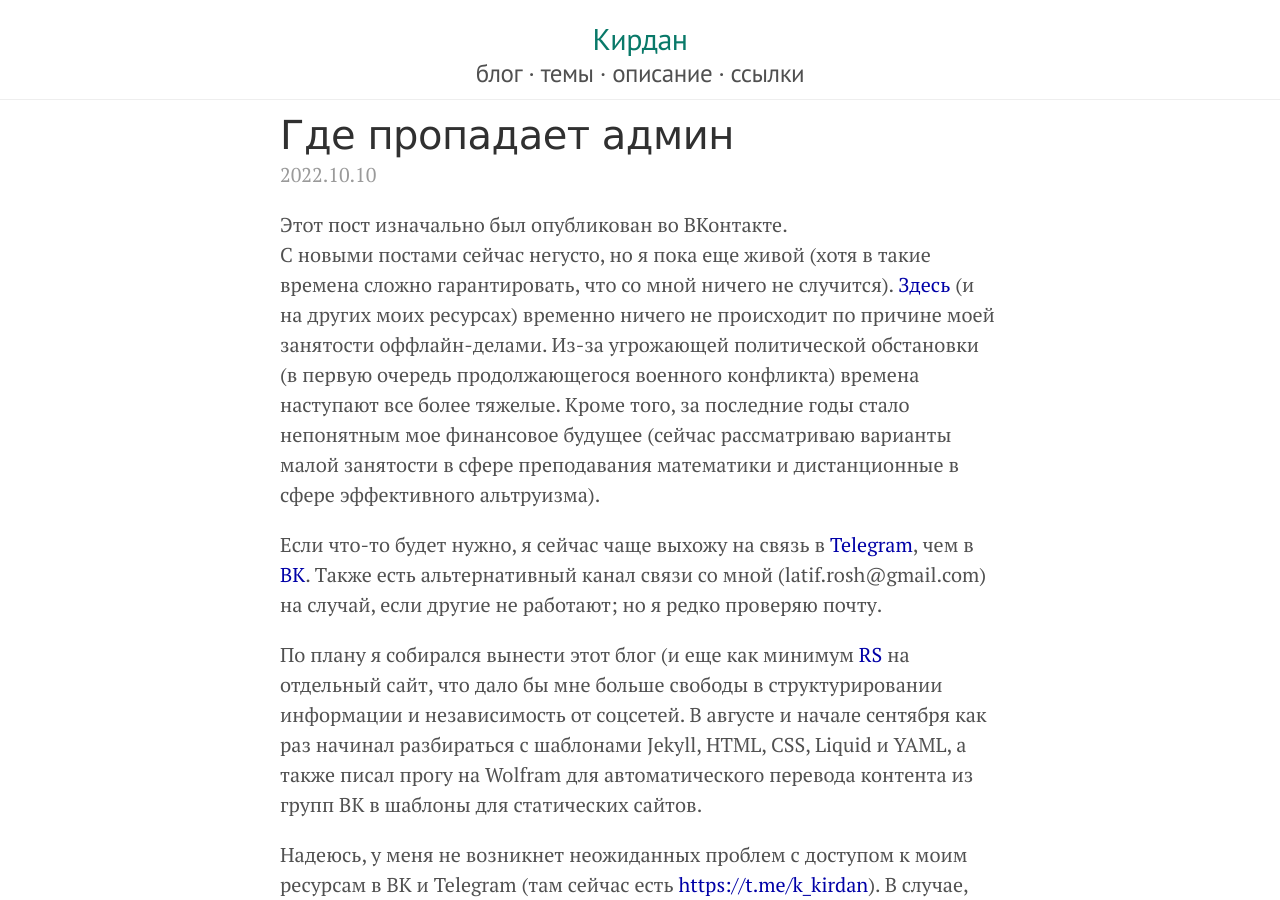
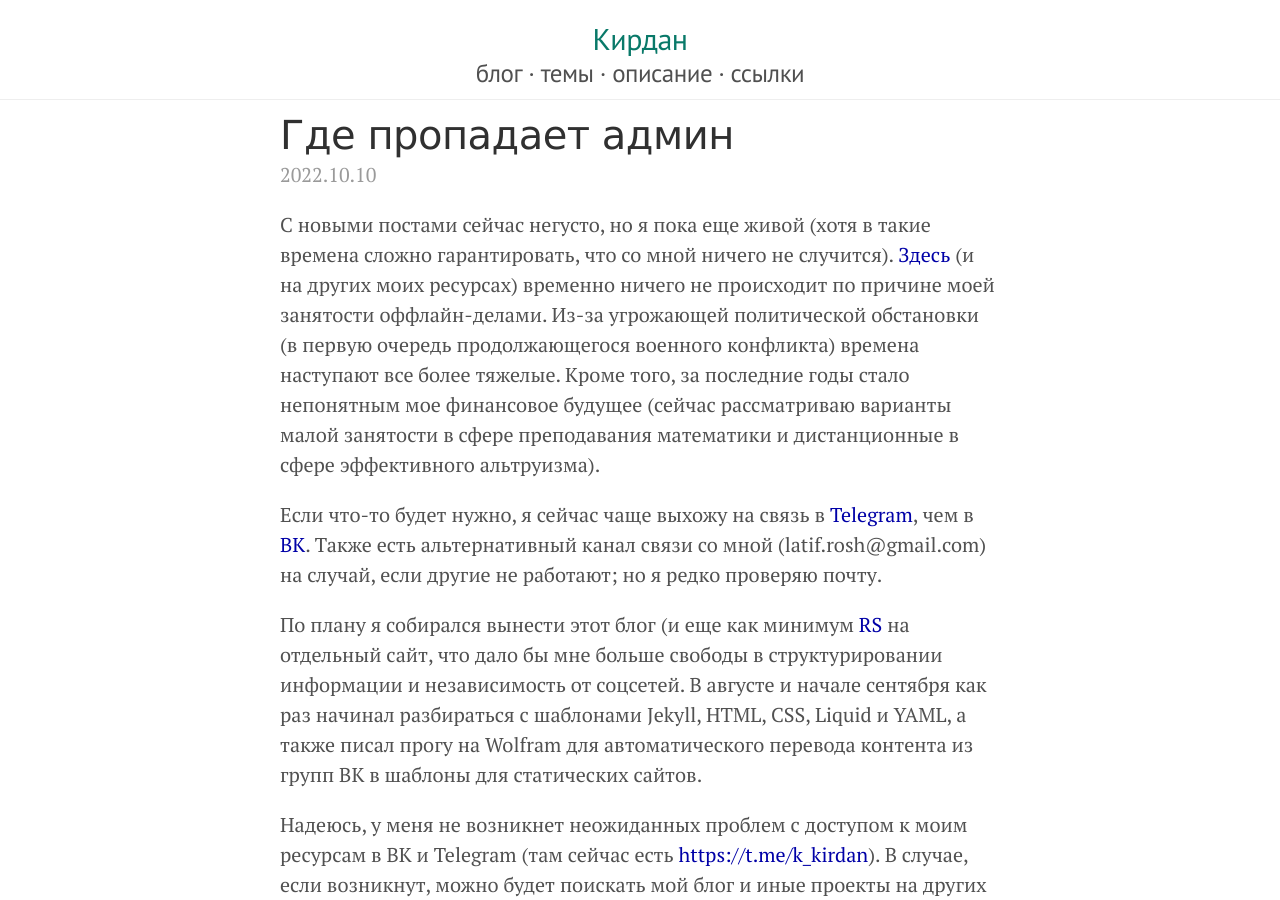
Before and after one commit to KKirdan/kkirdan.github.io, a Jekyll site: the page built from blog/_posts/3. average/2022-10-10-475.md, in a window 1280 px wide and 900 px high. Built offline with Jekyll 4.4.1, drawn with Linux system fonts in a browser that asks for light colours.

Commit message:
restyle, edit post

```diff
--- a/_layouts/post.html
+++ b/_layouts/post.html
@@ -3,6 +3,9 @@
 ---
 
 <!-- МОДИФИЦИРОВАНО -->
+
+{% if page.remark %}{{ page.remark }}<hr>{% endif %}
+{% if page.meta_tags contains "черновик" %}Это черновик!<hr>{% endif %}
 
 {% if page.show_title == true %}
   <h1 class="post-title">{{ page.title }}</h1>
@@ -16,7 +19,6 @@
       {{ page.date | date: "%Y.%m.%d" }}
     {% endif %}
   </span>
-  {{ page.remark }}
   {{ content }}
   <hr>
   <span class="post-tags">
--- a/blog/_posts/3. average/2022-10-10-475.md
+++ b/blog/_posts/3. average/2022-10-10-475.md
@@ -8,7 +8,6 @@
 tags: ["программы", "блогинг", "личное"]
 meta_tags: ["пост", "личное"]
 importance: 3
-remark: "Этот пост изначально был опубликован во ВКонтакте."
 ---
 С новыми постами сейчас негусто, но я пока еще живой (хотя в такие времена сложно гарантировать, что со мной ничего не случится). [Здесь](https://vk.com/public178968945) (и на других моих ресурсах) временно ничего не происходит по причине моей занятости оффлайн-делами. Из-за угрожающей политической обстановки (в первую очередь продолжающегося военного конфликта) времена наступают все более тяжелые. Кроме того, за последние годы стало непонятным мое финансовое будущее (сейчас рассматриваю варианты малой занятости в сфере преподавания математики и дистанционные в сфере эффективного альтруизма).
 
```
